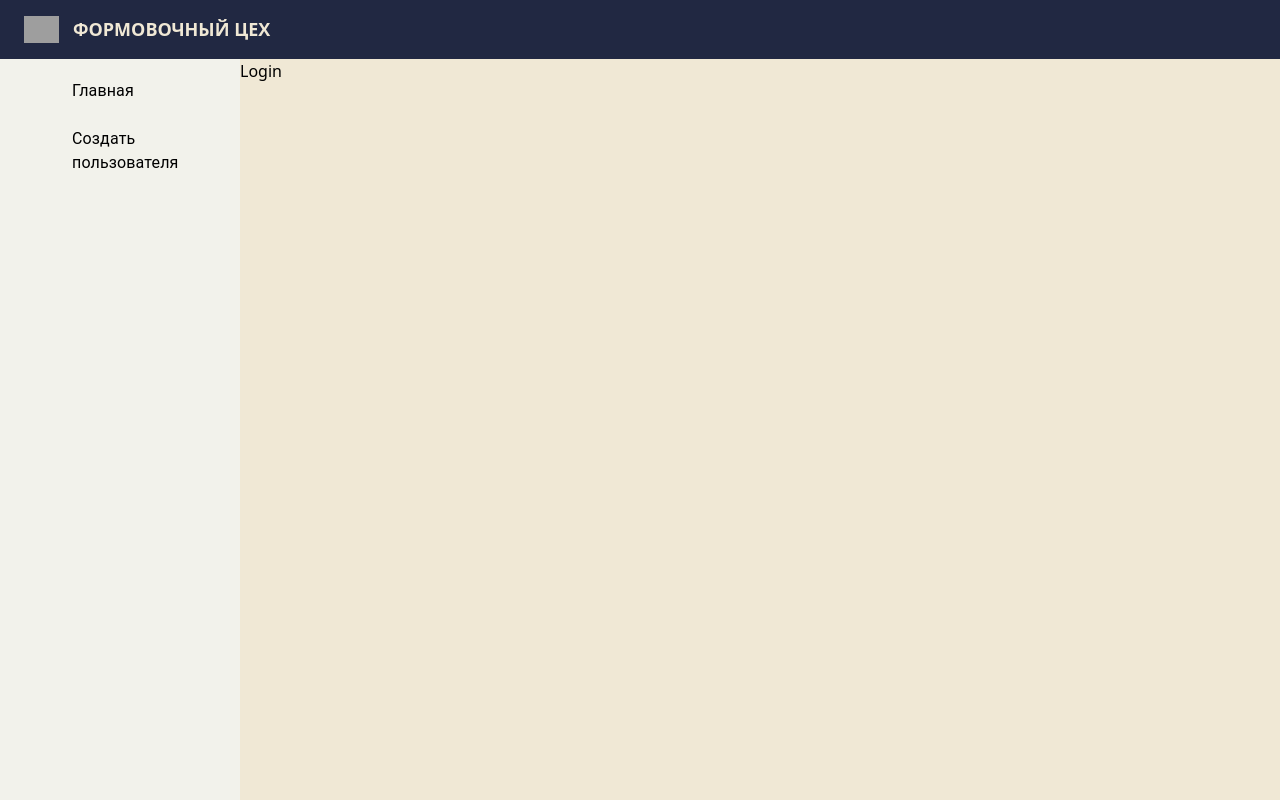
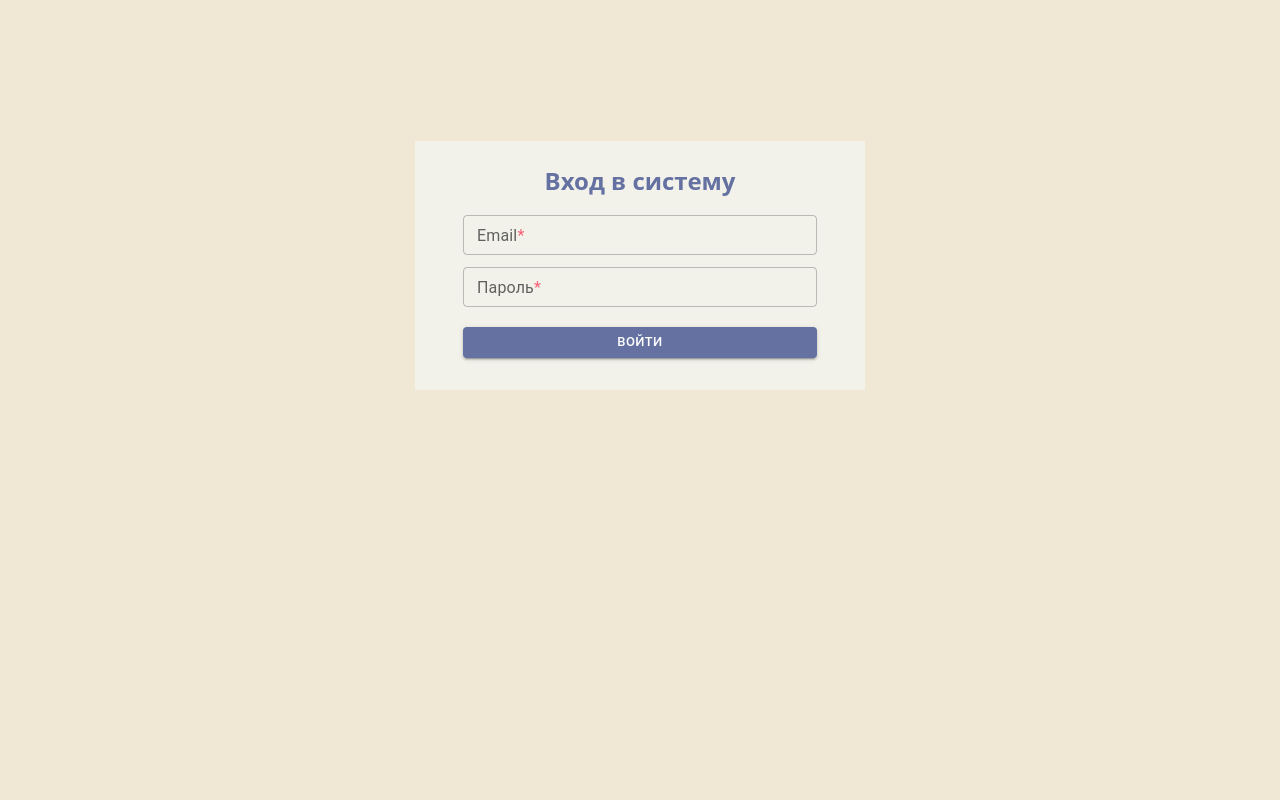
Before and after one commit to Jushoru/t1-forms, a React (Vite) app: page /t1-forms/login in a window 1280 px wide. Built offline with nearby package versions, Linux system fonts and the light colour scheme; no server answers; grey boxes are pictures that could not be loaded; some icons are missing.

Commit message:
feat: add login, layout, loader and fix aliases

```diff
--- a/src/app/App.tsx
+++ b/src/app/App.tsx
@@ -5,34 +5,35 @@ import {UserCreatePage} from "../pages/user-create/UserCreatePage.tsx";
 import {UserEditPage} from "../pages/user-edit/UserEditPage.tsx";
 import {Layout} from "../widgets/Layout/Layout.tsx";
 
-
 const router = createBrowserRouter([
     {
         path: '/',
-        element: <Layout />,
+        element: (
+            <Layout/>
+        ),
         children: [
             {
                 index: true,
-                element: <MainPage/>,
-            },
-            {
-                path: 'login',
-                element: <LoginPage/>
+                element: <MainPage />,
             },
             {
                 path: 'user',
                 children: [
                     {
                         path: 'create',
-                        element: <UserCreatePage/>
+                        element: <UserCreatePage />
                     },
                     {
                         path: 'edit/:id',
-                        element: <UserEditPage/>
+                        element: <UserEditPage />
                     }
                 ]
             }
         ]
+    },
+    {
+        path: 'login',
+        element: <LoginPage />
     }
 ], {
     basename: '/t1-forms'
@@ -40,11 +41,9 @@ const router = createBrowserRouter([
 
 function App() {
     return (
-        <>
-            <div className="flex flex-col flex-auto overflow-auto">
+            <div className="h-screen w-screen flex flex-col flex-auto overflow-auto">
                 <RouterProvider router={router}/>
             </div>
-        </>
     )
 }
 
--- a/src/app/main.tsx
+++ b/src/app/main.tsx
@@ -5,6 +5,6 @@ import App from './App.tsx'
 
 createRoot(document.getElementById('root')!).render(
   <StrictMode>
-      <App/>
+    <App/>
   </StrictMode>,
 )
--- a/src/pages/login/LoginPage.tsx
+++ b/src/pages/login/LoginPage.tsx
@@ -1,7 +1,86 @@
+import {TextField, Button} from "@mui/material";
+import {useState} from "react";
+import {API_URL} from "@/shared/api.ts";
+import {useNavigate} from "react-router-dom";
+
 export const LoginPage = () => {
+    const navigate = useNavigate();
+
+    const [email, setEmail] = useState("");
+    const [password, setPassword] = useState("");
+    const [error, setError] = useState("");
+
+    const handleSubmit = async (e: React.FormEvent) => {
+        e.preventDefault();
+
+        try {
+            const response = await fetch(`${API_URL}/api/v1/auth/login`, {
+                method: "POST",
+                credentials: 'include',
+                headers: {
+                    'Content-Type': 'application/json',
+                },
+                body: JSON.stringify({
+                    email: email.trim(),
+                    password: password
+                })
+            });
+
+            if (!response.ok) {
+                const errorData = await response.json();
+                throw new Error(errorData.message || 'Не удалось войти');
+            }
+
+            navigate("/");
+        } catch (err) {
+            setError(err instanceof Error ? err.message : 'Ошибка');
+            console.error('Ошибка входа:', err);
+        }
+    }
+
     return (
-        <>
-            <h1>Login</h1>
-        </>
+        <div className="flex justify-center items-start mt-[11%]">
+            <form className="flex flex-col justify-items-center w-[450px] bg-1 rounded-tw px-[3rem] pb-[2rem] pt-[1.5rem]" onSubmit={handleSubmit}>
+                <h2 className="text-2xl font-bold text-center text-[#6471A1] mb-[6px]">Вход в систему</h2>
+                {error && (
+                    <div className="text-4 text-sm text-center mb-[4px]">
+                        {error}
+                    </div>
+                )}
+                <TextField
+                    fullWidth
+                    label={
+                        <span>
+                        Email
+                        <span style={{ color: '#f85f73'}}>*</span>
+                    </span>
+                    }
+                    value={email}
+                    onChange={(e) => setEmail(e.target.value)}
+                    margin="dense"
+                    size="small"
+                    sx={{marginTop: '12px'}}
+                />
+                <TextField
+                    fullWidth
+                    type="password"
+                    label={
+                        <span>
+                        Пароль
+                        <span style={{ color: '#f85f73'}}>*</span>
+                    </span>
+                    }
+                    value={password}
+                    onChange={(e) => setPassword(e.target.value)}
+                    margin="dense"
+                    size="small"
+                />
+                <Button sx={{backgroundColor: '#6471A1', marginTop: '16px'}}
+                        type="submit" variant="contained" size="small"
+                >
+                    Войти
+                </Button>
+            </form>
+        </div>
     );
 };
--- /dev/null
+++ b/src/shared/api.ts
@@ -0,0 +1 @@
+export const API_URL = import.meta.env.VITE_API_URL || 'http://localhost:4000';
--- a/src/widgets/Layout/Layout.tsx
+++ b/src/widgets/Layout/Layout.tsx
@@ -1,14 +1,55 @@
-import {Header} from "./Header.tsx";
-import {Outlet} from 'react-router-dom'
-import {Sidebar} from "./Sidebar";
+import { useState, useEffect } from "react";
+import { Outlet, Navigate } from 'react-router-dom';
+import { API_URL} from "@/shared/api.ts";
+import { Header } from "./Header.tsx";
+import { Sidebar } from "./Sidebar";
 
 export const Layout = () => {
+    const [isAuthChecking, setIsAuthChecking] = useState(true);
+    const [isAuthenticated, setIsAuthenticated] = useState(false);
+
+    useEffect(() => {
+        const checkAuth = async () => {
+            try {
+                const response = await fetch(`${API_URL}/api/v1/auth/me`, {
+                    method: 'GET',
+                    credentials: 'include'
+                });
+                if (!response.ok) throw new Error('Не авторизован');
+                setIsAuthenticated(true);
+            } catch {
+                setIsAuthenticated(false);
+            } finally {
+                setIsAuthChecking(false);
+            }
+        };
+        checkAuth().catch(console.error);
+    }, []);
+
+    if (isAuthChecking) {
+        return (
+            <div className="fixed inset-0 flex items-center justify-center">
+                <img
+                    src={`${import.meta.env.BASE_URL || ''}/loader.svg`}
+                    alt="Loading..."
+                    className="w-[150px]"
+                />
+            </div>
+        );
+    }
+
+    if (!isAuthenticated) {
+        return <Navigate to="/login" replace />;
+    }
+
     return (
-        <div className="flex flex-col h-screen">
+        <div className="flex flex-col h-full">
             <Header />
             <div className="flex h-full">
                 <Sidebar />
-                <Outlet />
+                <main className="flex flex-col flex-1">
+                    <Outlet />
+                </main>
             </div>
         </div>
     );
```
Also changed, not shown: tsconfig.json (+6 -1 lines), public/loader.svg (added).
